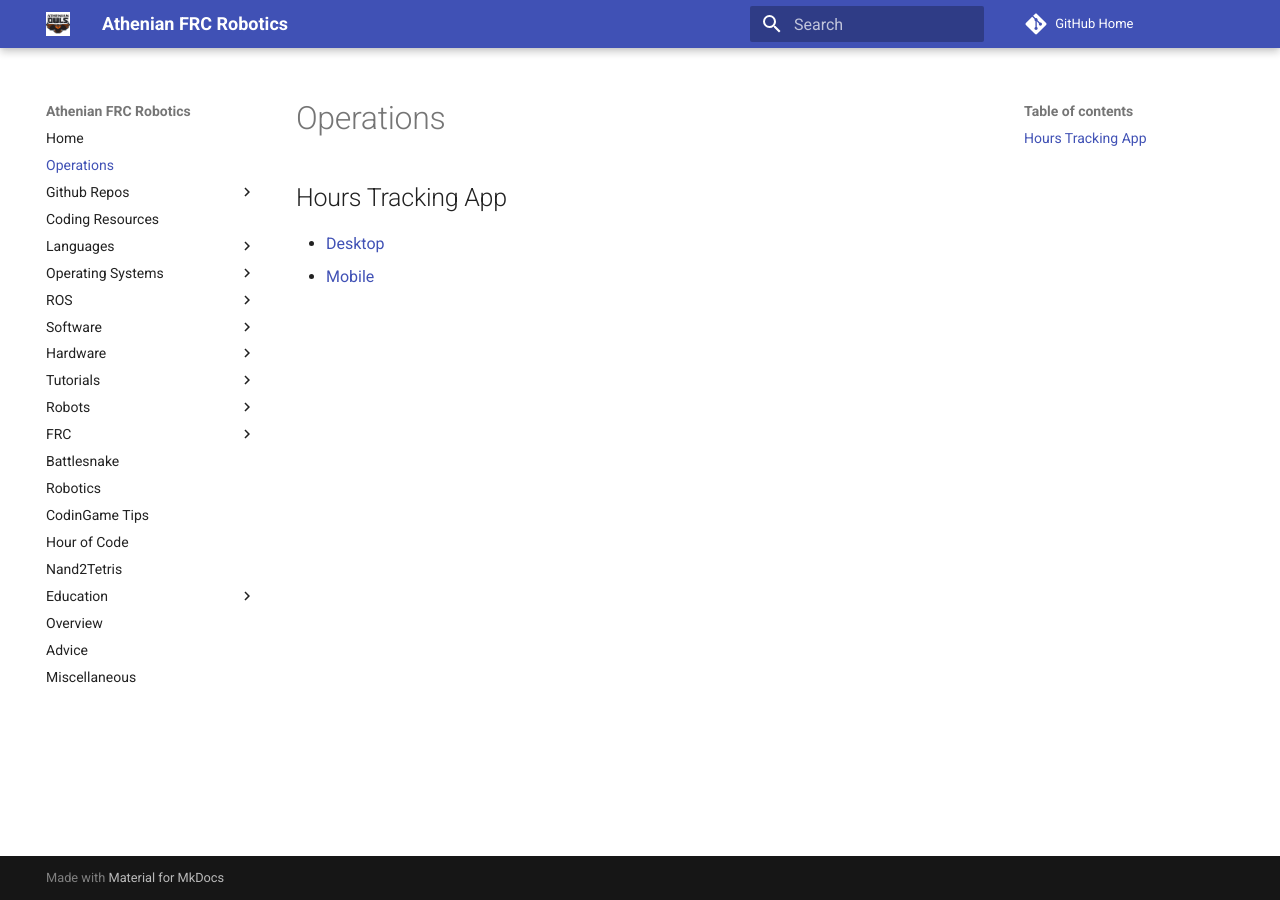
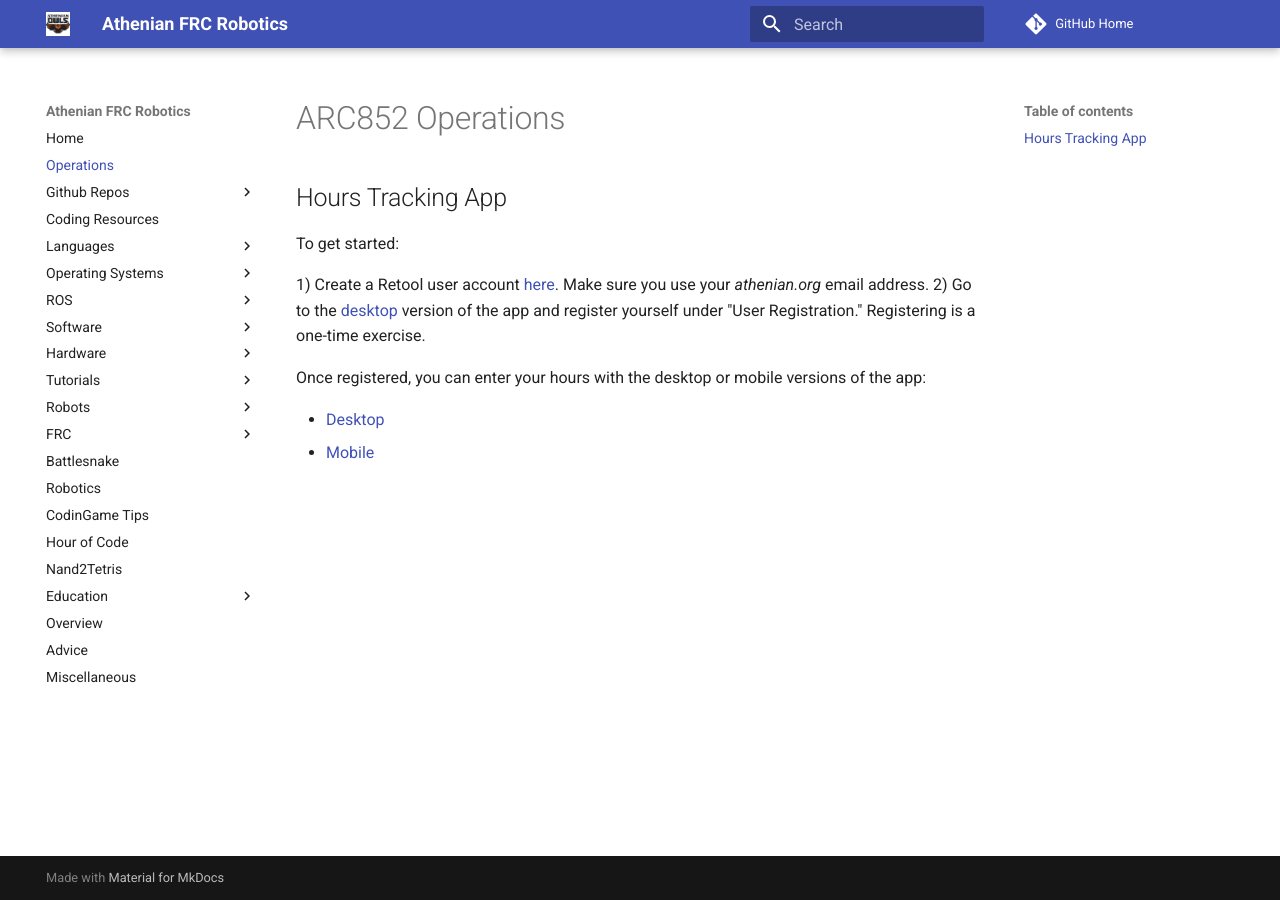
Before and after one commit to athenian-robotics/athenian-robotics-mkdocs, an MkDocs documentation site: the page built from docs/operations.md, in a window 1280 px wide. Built offline with MkDocs 1.6.1 and Material for MkDocs 9.7.7, drawn with Linux system fonts in a browser that asks for light colours; comment, search, counter and statistics services are not loaded.

Commit message:
Update docs

```diff
--- a/docs/operations.md
+++ b/docs/operations.md
@@ -1,6 +1,15 @@
-# Operations
+# ARC852 Operations
 
 ## Hours Tracking App
 
+To get started:
+
+1) Create a Retool user account [here](https://login.retool.com/auth/signup). Make sure you use your *athenian.org*
+   email address.
+2) Go to the [desktop](https://arc852.retool.com/apps/9ce8de80-23e6-11ec-9300-8b0f50e651e0/User%20Registration#)
+   version of the app and register yourself under "User Registration." Registering is a one-time exercise.
+
+Once registered, you can enter your hours with the desktop or mobile versions of the app:
+
 * [Desktop](https://arc852.retool.com/apps/fe393e60-2282-11ec-ab2d-7f805be33322/Hours%20Tracker)
 * [Mobile](https://arc852.retool.com/apps/c9fc2380-31bc-11ec-8355-3bb7916a77c6/Mobile%20Hours%20Tracker)
```
